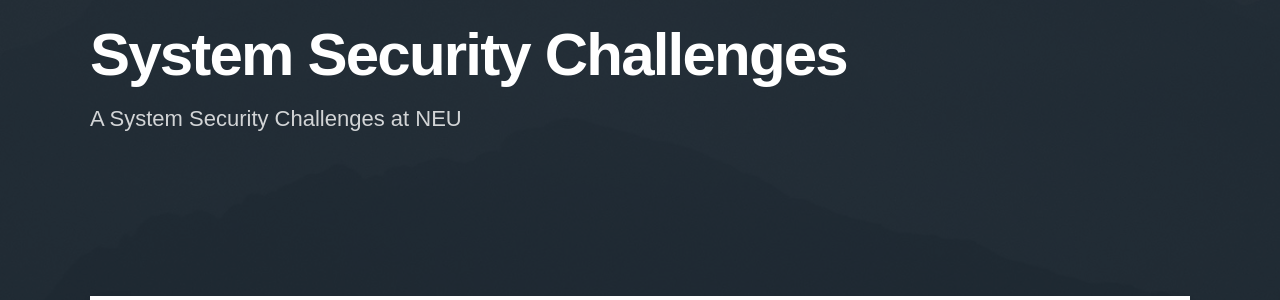
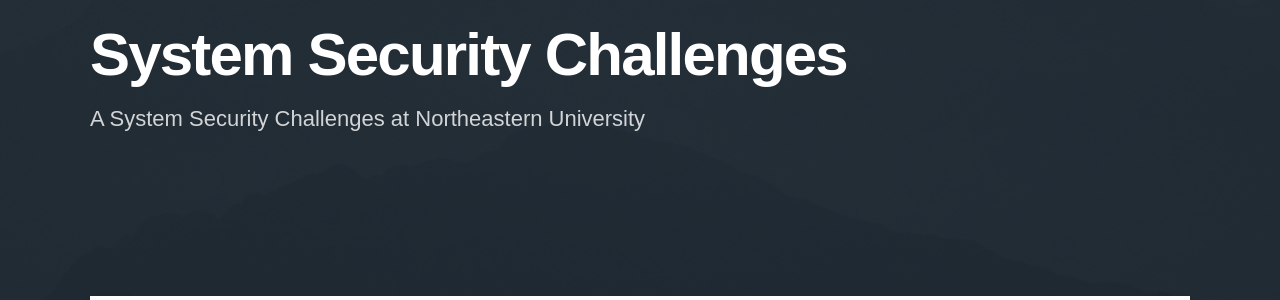
Before and after one commit to vkibaja/vkibaja.github.io, a Jekyll site: the page built from _projects/2024-07-22-System-Security-Challenges-project.md, in a window 1280 px wide. Shown: the part 236-536 px from the top of the page. Built offline with Jekyll 4.4.1, drawn with Linux system fonts in a browser that asks for light colours; nearby versions of some CDN libraries; some web fonts are replaced.

Commit message:
Update 2024-07-22-System-Security-Challenges-project.md

```diff
--- a/_projects/2024-07-22-System-Security-Challenges-project.md
+++ b/_projects/2024-07-22-System-Security-Challenges-project.md
@@ -1,6 +1,6 @@
 ---
 title: 'System Security Challenges'
-subtitle: 'A System Security Challenges at NEU'
+subtitle: 'A System Security Challenges at Northeastern University'
 date: 2024-07-22 00:00:00
 description: These are security system challenges I worked on while at Northeastern University.
 featured_image: '/images/demo/demo-square.jpg'
```
